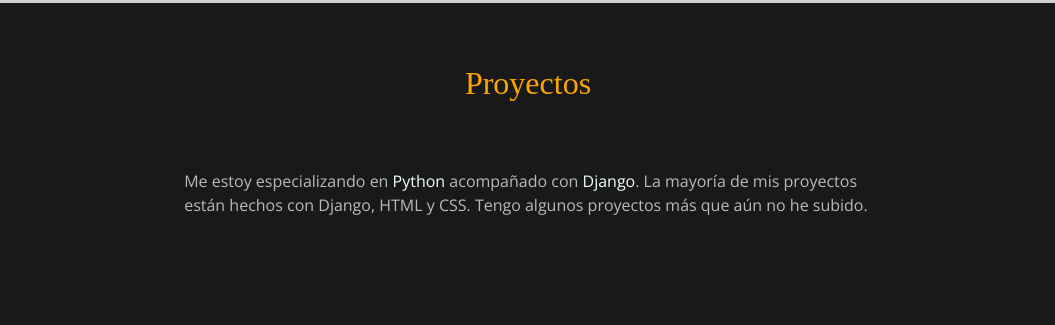
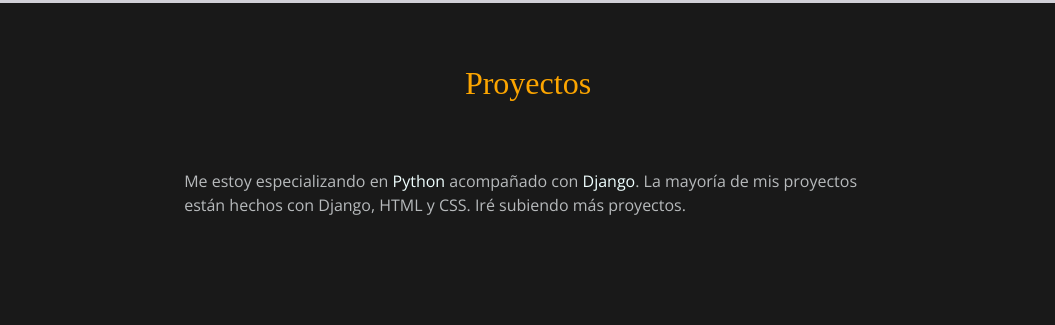
Before and after one commit to NikiDevelop/PortafolioDev.github.io, a plain HTML site: page index.html in a window 1280 px wide. Shown: the part 2451-2776 px from the top of the page, without its empty margins (112-1167 px from the left). Drawn offline with nearby package versions, Linux system fonts and the light colour scheme; files whose address does not match are found by name; a web font is replaced by a local one.

Commit message:
Update index.html

```diff
--- a/index.html
+++ b/index.html
@@ -142,7 +142,7 @@
           <p style="color: rgb(183, 186, 188);">
             <br /> Me estoy especializando en <span style="color: azure;"> Python</span> acompañado con <span
               style="color: azure;"> Django</span>. La mayoría de mis proyectos están hechos con Django, HTML y CSS.
-            Tengo algunos proyectos más que aún no he subido.
+           Iré subiendo más proyectos.
           </p>
         </div>
       </div>
```
